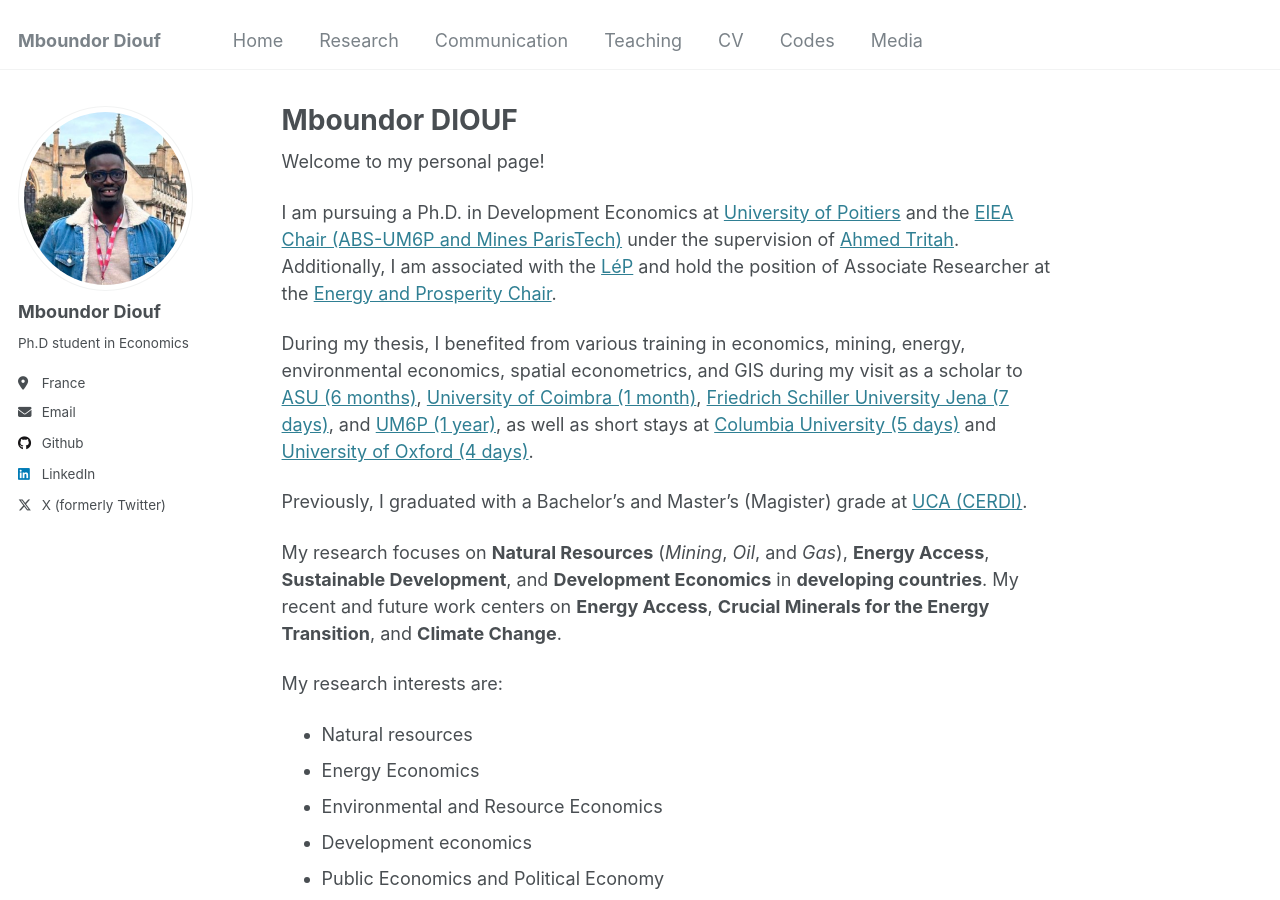
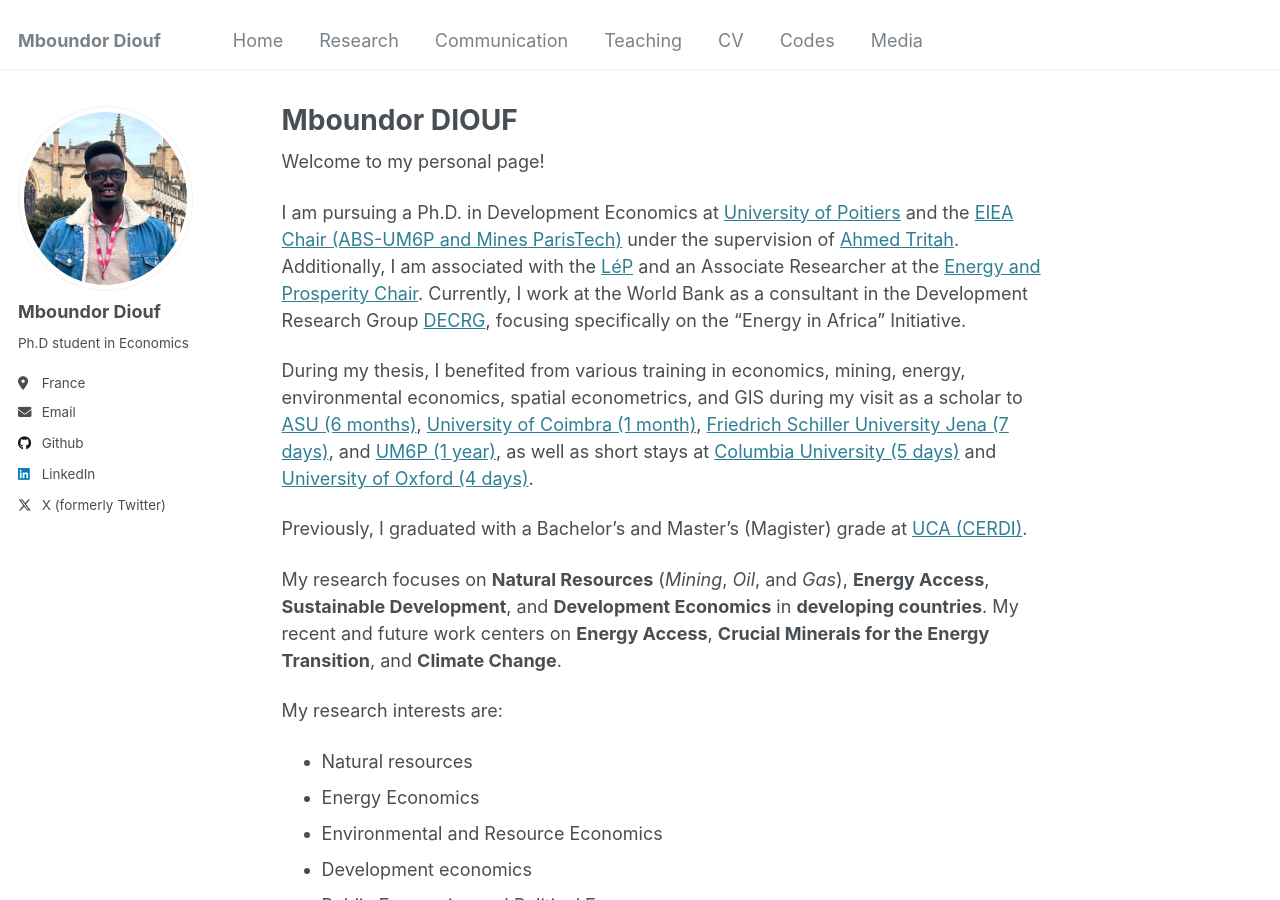
Before and after one commit to mboundordiouf/mboundordiouf.github.io, a Jekyll site: the page built from _pages/about.md, in a window 1280 px wide and 900 px high. Built offline with Jekyll 4.4.1, drawn with Linux system fonts in a browser that asks for light colours.

Commit message:
Update about.md

```diff
--- a/_pages/about.md
+++ b/_pages/about.md
@@ -10,7 +10,7 @@ redirect_from:
 
 Welcome to my personal page!
 
-I am pursuing a Ph.D. in Development Economics at [University of Poitiers](https://www.univ-poitiers.fr/) and the [EIEA Chair (ABS-UM6P and Mines ParisTech)](https://www.cerna.minesparis.psl.eu/Recherche/EIEA/) under the supervision of [Ahmed Tritah](https://sites.google.com/site/ahmtritah/). Additionally, I am associated with the [LéP](https://lep.labo.univ-poitiers.fr/accueil/les-membres/diouf-mboundor/) and hold the position of Associate Researcher at the [Energy and Prosperity Chair](http://www.chair-energy-prosperity.org/en/category/research-fellows-1/mboundor-diouf-en/).
+I am pursuing a Ph.D. in Development Economics at [University of Poitiers](https://www.univ-poitiers.fr/) and the [EIEA Chair (ABS-UM6P and Mines ParisTech)](https://www.cerna.minesparis.psl.eu/Recherche/EIEA/) under the supervision of [Ahmed Tritah](https://sites.google.com/site/ahmtritah/). Additionally, I am associated with the [LéP](https://lep.labo.univ-poitiers.fr/accueil/les-membres/diouf-mboundor/) and an Associate Researcher at the [Energy and Prosperity Chair](http://www.chair-energy-prosperity.org/en/category/research-fellows-1/mboundor-diouf-en/). Currently, I work at the World Bank as a consultant in the Development Research Group [DECRG](https://www.worldbank.org/en/about/unit/unit-dec/research), focusing specifically on the "Energy in Africa" Initiative.
 
 During my thesis, I benefited from various training in economics, mining, energy, environmental economics, spatial econometrics, and GIS during my visit as a scholar to [ASU (6 months)](https://www.asu.edu/), [University of Coimbra (1 month)](https://www.uc.pt/en/), [Friedrich Schiller University Jena (7 days)](https://www.uni-jena.de/en), and [UM6P (1 year)](https://www.um6p.ma/), as well as short stays at [Columbia University (5 days)](https://www.columbia.edu/) and [University of Oxford (4 days)](https://www.ox.ac.uk/).
 
```
